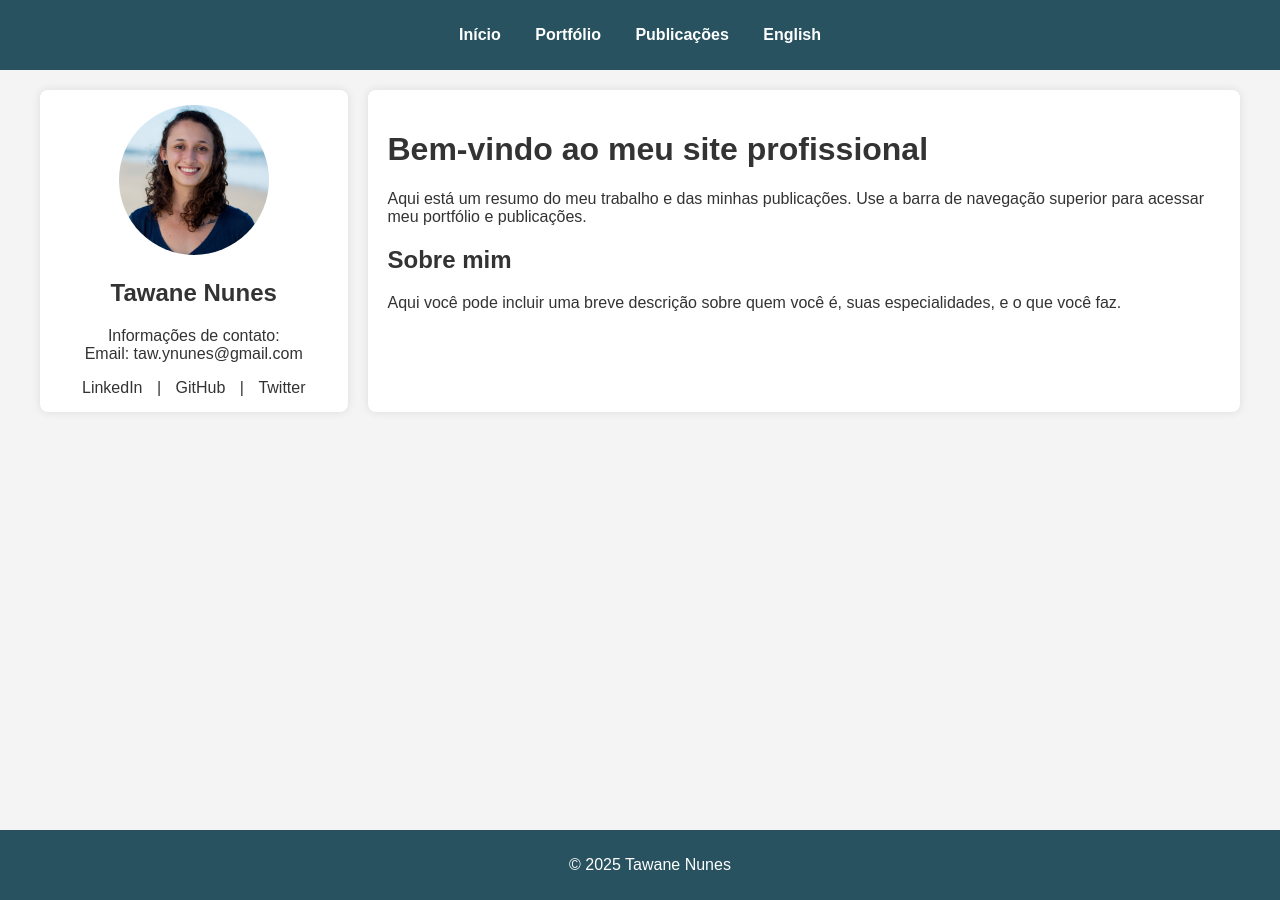
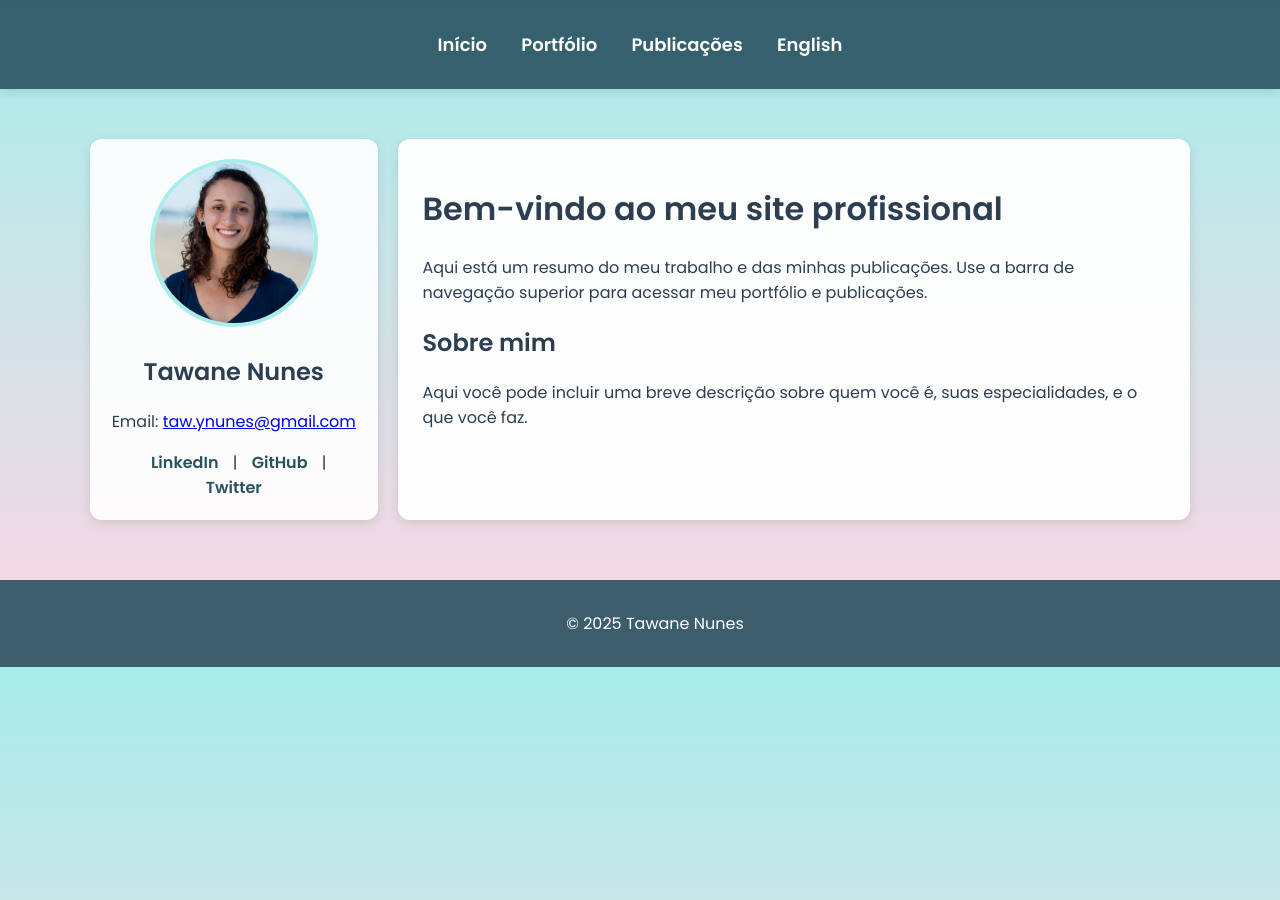
Before and after one commit to tawnunes/tawnunes.github.io, a Jekyll site: the page built from index.md, in a window 1280 px wide. Built offline with Jekyll 4.4.1, drawn with Linux system fonts in a browser that asks for light colours.

Commit message:
trying something more aesthetic

```diff
--- a/_layouts/default.html
+++ b/_layouts/default.html
@@ -5,6 +5,7 @@
   <meta name="viewport" content="width=device-width, initial-scale=1.0">
   <title>{{ page.title }} - Meu Site Profissional</title>
   <link rel="stylesheet" href="{{ "/css/style.css" | relative_url }}">
+  <link href="https://fonts.googleapis.com/css2?family=Poppins:wght@300;400;600&display=swap" rel="stylesheet">
 </head>
 <body>
   <!-- Barra de navegação -->
@@ -14,25 +15,23 @@
         <li><a href="{{ "/" | relative_url }}">Início</a></li>
         <li><a href="{{ "/portfolio" | relative_url }}">Portfólio</a></li>
         <li><a href="{{ "/publications" | relative_url }}">Publicações</a></li>
-            <li><a href="{{ "/_en/" | relative_url }}">English</a></li>
+        <li><a href="{{ "/en/" | relative_url }}">English</a></li>
       </ul>
     </nav>
   </header>
 
-
   <!-- Layout da página -->
   <div class="container">
     <aside>
-      <img src="{{ "/assets/foto_perfil.jpg" | relative_url }}" alt="Foto de Tawan" class="foto-perfil">
+      <img src="{{ "/assets/foto_perfil.jpg" | relative_url }}" alt="Foto de Tawane" class="foto-perfil">
       <h2>Tawane Nunes</h2>
-      <p>Informações de contato: <br> Email: taw.ynunes@gmail.com</p>
+      <p>Email: <a href="mailto:taw.ynunes@gmail.com">taw.ynunes@gmail.com</a></p>
       <div class="social-links">
         <a href="https://linkedin.com/in/tawan">LinkedIn</a> |
         <a href="https://github.com/tawnunes">GitHub</a> |
         <a href="https://twitter.com/tawan">Twitter</a>
       </div>
     </aside>
-
     <main>
       {{ content }}
     </main>
--- a/css/style.css
+++ b/css/style.css
@@ -1,21 +1,22 @@
-/* Estilo Global */
+/* ---- Estilo Global ---- */
 body {
-  font-family: Arial, sans-serif;
+  font-family: 'Poppins', sans-serif;
   margin: 0;
   padding: 0;
-  background-color: #f4f4f4;
-  color: #333;
+  background: linear-gradient(to bottom, #a8edea, #fed6e3);
+  color: #2c3e50;
 }
 
-/* Barra de navegação */
+/* ---- Barra de Navegação ---- */
 header {
-  background-color: #285260;
+  background: rgba(40, 82, 96, 0.9);
   color: white;
-  padding: 10px 0;
+  padding: 15px 0;
+  box-shadow: 0 4px 8px rgba(0, 0, 0, 0.1);
 }
 
 header nav ul {
-  list-style-type: none;
+  list-style: none;
   padding: 0;
   text-align: center;
 }
@@ -29,128 +30,100 @@ header nav ul li a {
   color: white;
   text-decoration: none;
   font-weight: bold;
+  font-size: 18px;
+  transition: 0.3s;
 }
 
 header nav ul li a:hover {
   text-decoration: underline;
+  color: #a8edea;
 }
 
-/* Layout principal */
+/* ---- Layout Principal ---- */
 .container {
   display: flex;
-  max-width: 1200px;
-  margin: 0 auto;
+  max-width: 1100px;
+  margin: 30px auto;
   padding: 20px;
 }
 
-/* Barra lateral */
+/* ---- Barra Lateral ---- */
 aside {
   flex: 1;
-  background-color: #fff;
-  padding: 15px;
+  background: rgba(255, 255, 255, 0.9);
+  padding: 20px;
   margin-right: 20px;
-  border-radius: 8px;
-  box-shadow: 0 0 10px rgba(0,0,0,0.1);
+  border-radius: 12px;
+  box-shadow: 0 4px 12px rgba(0, 0, 0, 0.1);
   text-align: center;
 }
 
 .foto-perfil {
   border-radius: 50%;
-  width: 150px;
-  height: 150px;
+  width: 160px;
+  height: 160px;
   object-fit: cover;
+  border: 4px solid #a8edea;
 }
 
 .social-links a {
-  color: #333;
+  color: #285260;
   text-decoration: none;
   margin: 5px 10px;
+  font-weight: bold;
 }
 
 .social-links a:hover {
   text-decoration: underline;
+  color: #a8edea;
 }
 
-/* Main content */
+/* ---- Conteúdo Principal ---- */
 main {
   flex: 3;
-  background-color: #fff;
-  padding: 20px;
-  border-radius: 8px;
-  box-shadow: 0 0 10px rgba(0,0,0,0.1);
+  background: rgba(255, 255, 255, 0.95);
+  padding: 25px;
+  border-radius: 12px;
+  box-shadow: 0 4px 12px rgba(0, 0, 0, 0.1);
 }
 
-/* Rodapé */
-footer {
-  background-color: #285260;
-  color: white;
-  text-align: center;
-  padding: 10px;
-  position: fixed;
-  bottom: 0;
-  width: 100%;
-}
-
-/* Seções destacadas (Publicações e Portfólio) */
+/* ---- Seções (Publicações e Portfólio) ---- */
 .section-container {
-  background-color: #fff;
+  background: rgba(255, 255, 255, 0.9);
   padding: 20px;
-  border-radius: 8px;
-  box-shadow: 0 0 10px rgba(0, 0, 0, 0.1);
+  border-radius: 12px;
+  box-shadow: 0 4px 12px rgba(0, 0, 0, 0.1);
   margin-bottom: 30px;
 }
 
-/* Publications */
-.publications-grid {
+.publications-grid, .portfolio-grid {
   display: grid;
   grid-template-columns: repeat(auto-fit, minmax(250px, 1fr));
   gap: 20px;
   margin-top: 20px;
 }
 
-.publication-box {
-  padding: 15px;
-  border: 1px solid #ccc;
-  border-radius: 8px;
+.publication-box, .portfolio-box {
+  padding: 20px;
+  border-radius: 12px;
   cursor: pointer;
   transition: 0.3s;
-  background-color: #f9f9f9;
-  box-shadow: 2px 2px 10px rgba(0, 0, 0, 0.1);
+  background: linear-gradient(to top, #ffffff, #f0f9ff);
+  box-shadow: 0 4px 12px rgba(0, 0, 0, 0.1);
 }
 
-.publication-box:hover {
-  background-color: #e0e0e0;
-  transform: scale(1.02);
+.publication-box:hover, .portfolio-box:hover {
+  transform: translateY(-5px);
+  background: linear-gradient(to top, #f0f9ff, #ffffff);
 }
 
-/* Seções destacadas (Publicações e Portfólio) */
-.section-container {
-  background-color: #fff;
-  padding: 20px;
-  border-radius: 8px;
-  box-shadow: 0 0 10px rgba(0, 0, 0, 0.1);
-  margin-bottom: 30px;
+/* ---- Rodapé ---- */
+footer {
+  background: rgba(40, 82, 96, 0.9);
+  color: white;
+  text-align: center;
+  padding: 15px;
+  position: relative;
+  width: 100%;
+  margin-top: 40px;
 }
-
-/* Portfolio */
-.portfolio-grid {
-  display: grid;
-  grid-template-columns: repeat(auto-fit, minmax(250px, 1fr));
-  gap: 20px;
-  margin-top: 20px;
-}
-
-.portfolio-box {
-  padding: 15px;
-  border: 1px solid #ccc;
-  border-radius: 8px;
-  cursor: pointer;
-  transition: 0.3s;
-  background-color: #f9f9f9;
-  box-shadow: 2px 2px 10px rgba(0, 0, 0, 0.1);
-}
-
-.portfolio-box:hover {
-  background-color: #e0e0e0;
-  transform: scale(1.02);
-}
```
Lines whose indentation alone changed are shown as unchanged.
